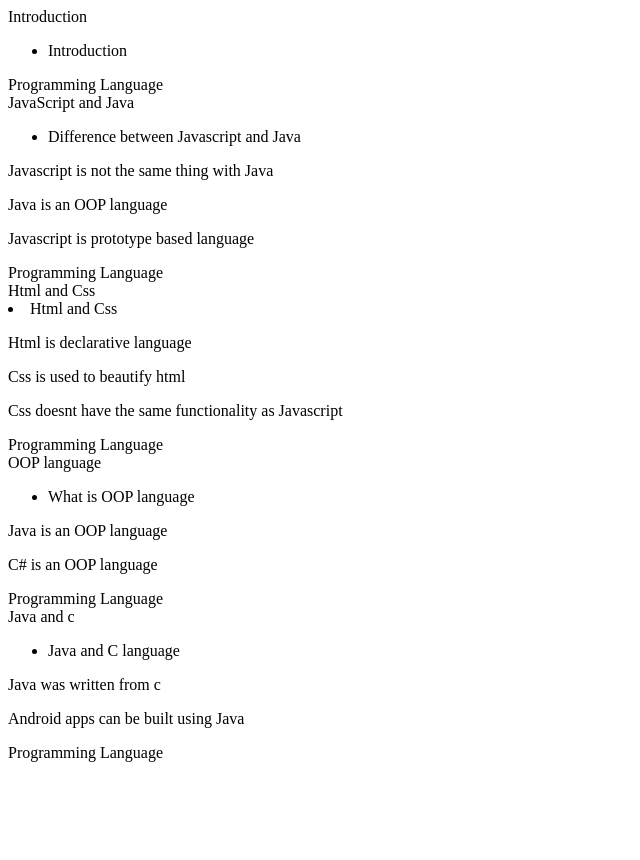
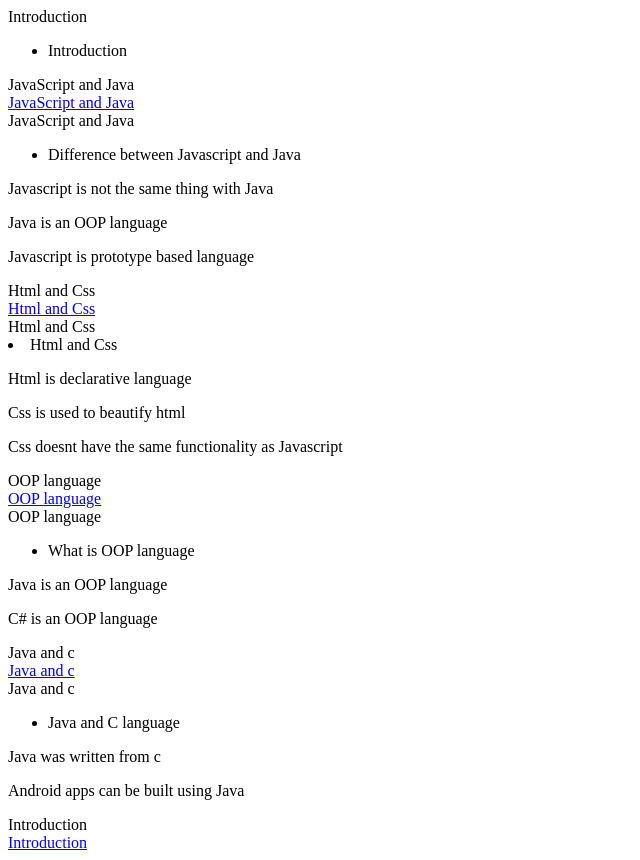
Before and after one commit to Jorbari/Jorbari-vs-Laura-Challenge, a plain HTML site: page index.html in a window 1280 px wide. Shown: the whole page, without its empty margins (0-640 px from the left). Before the commit the page ends 800 px from the top, so only its background shows below. Drawn offline with Linux system fonts and the light colour scheme.

Commit message:
user-story 12

```diff
--- a/index.html
+++ b/index.html
@@ -17,8 +17,8 @@
           <li>Introduction</li>
         </ul>
         <nav id="navbar">
-          <header>Programming Language</header>
-          <a href="" class="nav-link" ></a>
+          <header>JavaScript and Java</header>
+          <a href="#JavaScript_and_Java" class="nav-link" >JavaScript and Java</a>
         </nav>
       </section>
 
@@ -31,8 +31,8 @@
         <p>Java is an OOP language</p>
         <p>Javascript is prototype based language</p>
         <nav id="navbar">
-          <header>Programming Language</header>
-          <a href="" class="nav-link" ></a>
+          <header>Html and Css</header>
+          <a href="#Html_and_Css" class="nav-link" >Html and Css</a>
         </nav>
       </section>
 
@@ -43,8 +43,8 @@
         <p>Css is used to beautify html</p>
         <p>Css doesnt have the same functionality as Javascript</p>
         <nav id="navbar">
-          <header>Programming Language</header>
-          <a href="" class="nav-link" ></a>
+          <header>OOP language</header>
+          <a href="#OOP_language" class="nav-link" >OOP language</a>
         </nav>
       </section>
 
@@ -56,8 +56,8 @@
         <p>Java is an OOP language</p>
         <p>C# is an OOP language</p>
         <nav id="navbar">
-          <header>Programming Language</header>
-          <a href="" class="nav-link" ></a>
+          <header>Java and c</header>
+          <a href="#Java_and_c" class="nav-link" >Java and c</a>
         </nav>
       </section>
 
@@ -69,8 +69,8 @@
         <p>Java was written from c</p>
         <p>Android apps can be built using Java</p>
         <nav id="navbar">
-          <header>Programming Language</header>
-          <a href="" class="nav-link" ></a>
+          <header>Introduction</header>
+          <a href="#Introduction" class="nav-link" >Introduction</a>
         </nav>
       </section>
 
```
